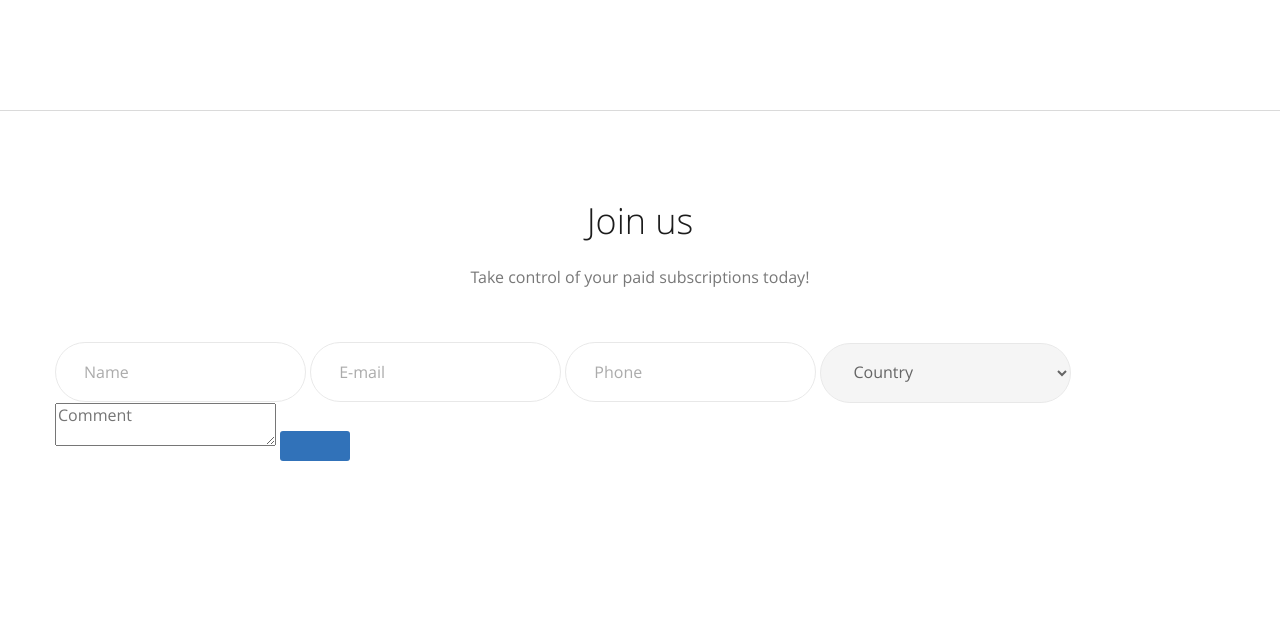
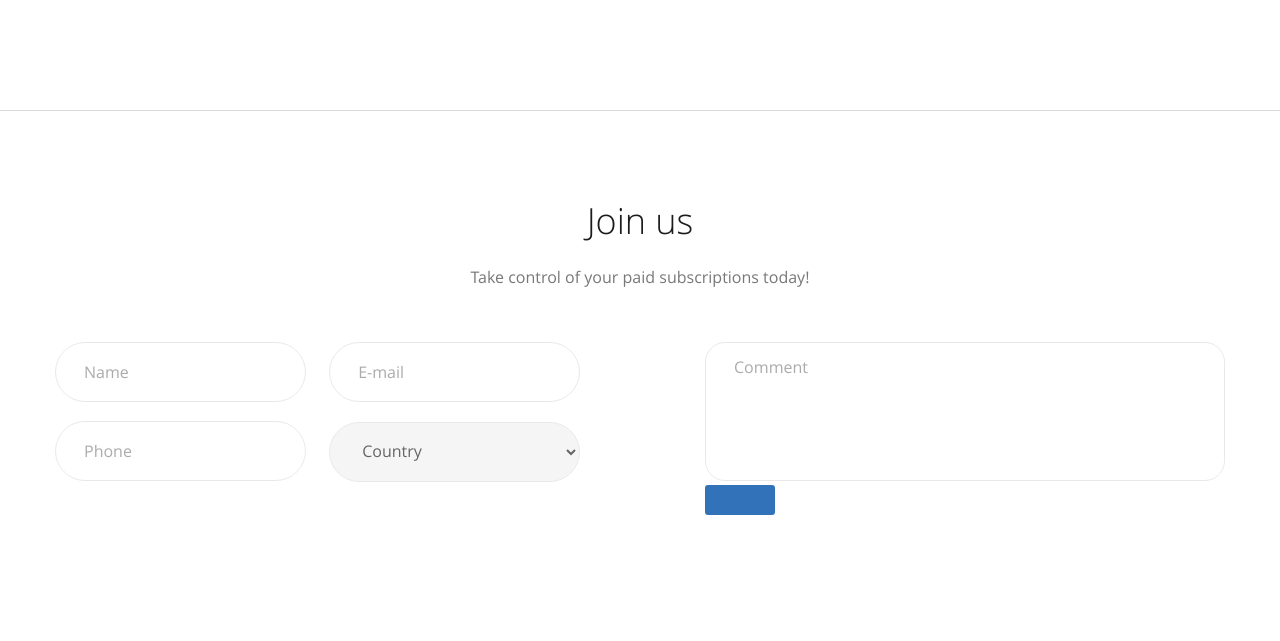
Before and after one commit to GeoStrong/Lionic, a plain HTML site: page index.html in a window 1280 px wide. Shown: the part 3234-3875 px from the top of the page. Drawn offline with Linux system fonts and the light colour scheme.

Commit message:
Updating index

```diff
--- a/css/style.css
+++ b/css/style.css
@@ -445,6 +445,26 @@ body {
     border-radius: 50px;
 }
 
+.form-textarea {
+    width: 520px;
+    height: 139px;
+    padding-top: 15px;
+    padding-bottom: 95px;
+    padding-left: 28px;
+    resize: none;
+    opacity: 0.6;
+    border: 1px solid #DADADA;
+    border-radius: 20px;
+}
+
+.form-input:not(:nth-child(2n)) {
+    margin-right: 19px;
+}
+
+.form-input:first-child {
+    margin-bottom: 19px;
+}
+
 .footer {
     padding: 42px 0;
 }
--- a/index.html
+++ b/index.html
@@ -349,7 +349,7 @@
                 </p>
                 <div class="join-us-inputs">
                     <form action="https://jsonplaceholder.typicode.com/posts" method="POST" class="form">
-                        <div class="form-top">
+                        <div class="form-top flex">
                             <div class="form-left">
                                 <input class="form-input" type="text" name="name" placeholder="Name" required>
                                 <input class="form-input" type="email" name="email" placeholder="E-mail" required>
```
